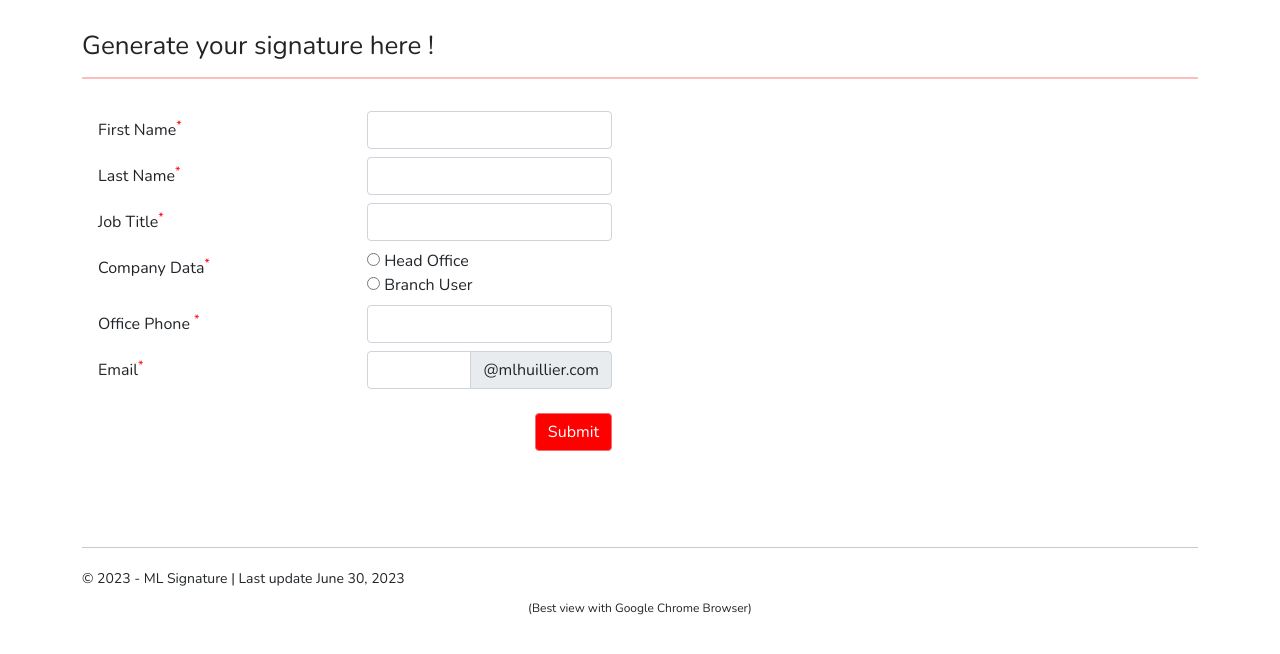
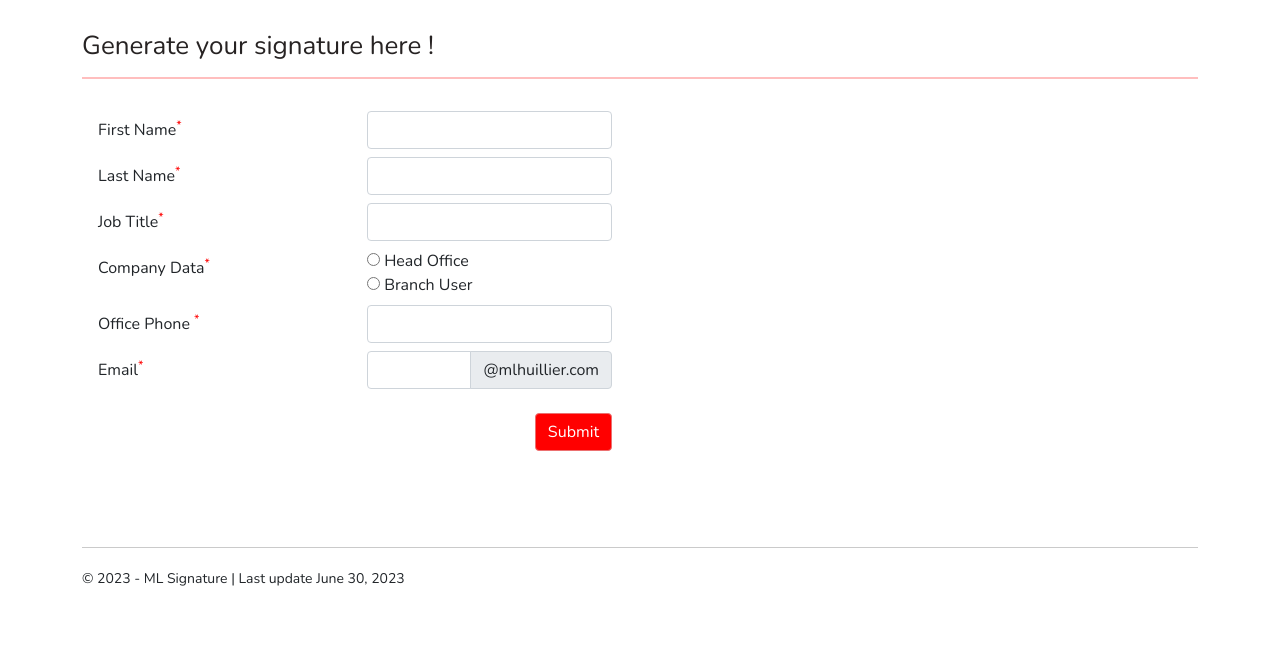
Before and after one commit to choiquin/ml-esignature, a plain HTML site: page index.html in a window 1280 px wide. Drawn offline with nearby package versions, Linux system fonts and the light colour scheme; files whose address does not match are found by name.

Commit message:
Update index.html

```diff
--- a/index.html
+++ b/index.html
@@ -291,7 +291,7 @@
           <span class="copyright"
             >© 2023 - ML Signature | Last update June 30, 2023</span
           >
-          <div class="bestView">(Best view with Google Chrome Browser)</div>
+
         </footer>
       </div>
     </div>
```
